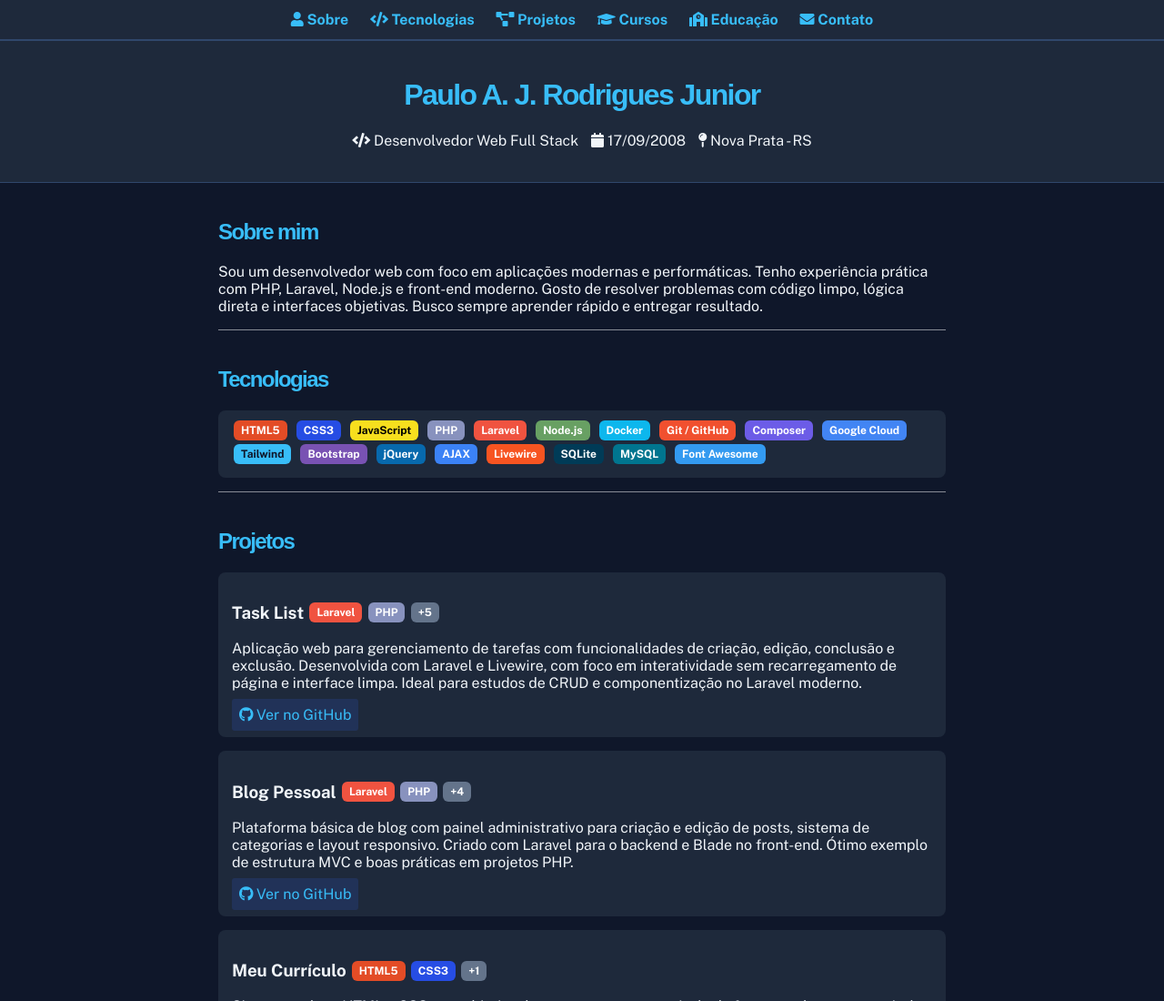
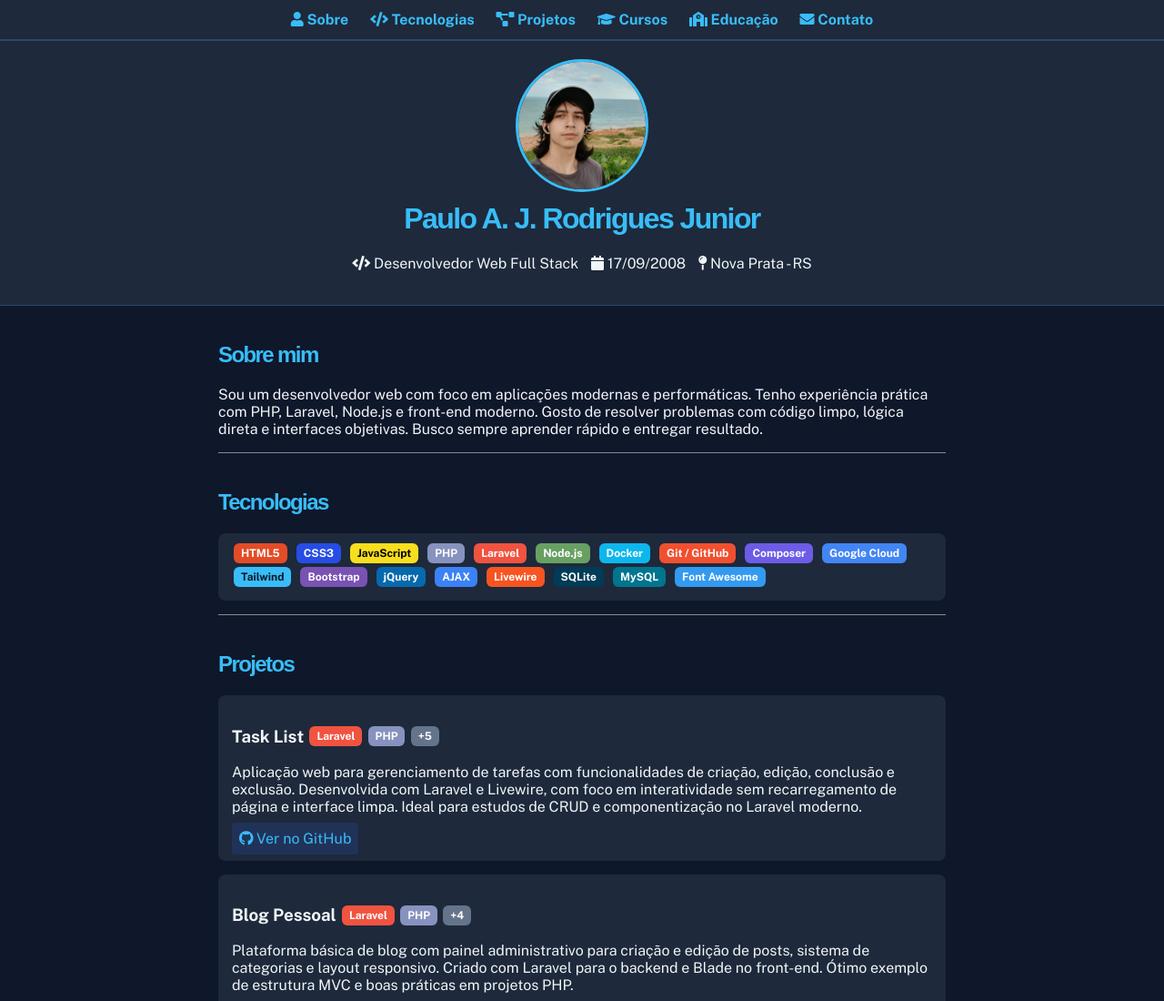
Before and after one commit to N7z/online-resume, a plain HTML site: page index.html in a window 1280 px wide. Shown: the top 1100 px of the page at 91% size. Drawn offline with nearby package versions, Linux system fonts and the light colour scheme; a web font is replaced by a local one.

Commit message:
Add profile picture

```diff
--- a/index.html
+++ b/index.html
@@ -34,6 +34,7 @@
     <a href="#contato"><i class="fas fa-envelope"></i> Contato</a>
 </nav>
 <header>
+    <img src="./minha_foto.jpg" alt="Foto do Paulo" class="profile-photo" />
     <h1>Paulo A. J. Rodrigues Junior</h1>
     <p>
         <span><i class="fas fa-code"></i> Desenvolvedor Web Full Stack</span>
--- a/style.css
+++ b/style.css
@@ -17,6 +17,14 @@ nav {
 	z-index: 10;
 	border-bottom: 1px solid #30476c;
 }
+.profile-photo {
+	width: 140px;
+	height: 140px;
+	border-radius: 50%;
+	object-fit: cover;
+	margin-bottom: 12px;
+	border: 3px solid #38bdf8;
+}
 nav a {
 	margin: 0 10px;
 	color: #38bdf8;
@@ -35,33 +43,40 @@ nav a:hover {
 .ms {
 	margin-left: 10px;
 }
-header, footer {
+header,
+footer {
 	background: #1e293b;
 	padding: 20px;
 	text-align: center;
 	border-top: 1px solid #30476c;
 	border-bottom: 1px solid #30476c;
 }
+header h1 {
+	margin-top: -5px;
+}
 main {
 	max-width: 800px;
 	margin: auto;
 	padding: 20px;
 }
-h1, h2 {
+h1,
+h2 {
 	font-family: "Lexend Mega", sans-serif;
 	color: #38bdf8;
-    transition: .1s all ease-in-out;
+	transition: 0.1s all ease-in-out;
 	letter-spacing: -0.1rem;
 }
-h1:hover, h2:hover {
-    letter-spacing: .2rem;
+h1:hover,
+h2:hover {
+	letter-spacing: 0.2rem;
 	cursor: default;
 }
 section {
 	margin-bottom: 40px;
 	border-bottom: 1px solid rgba(255, 255, 255, 0.5);
 }
-.project, .tech {
+.project,
+.tech {
 	background: #1e293b;
 	padding: 15px;
 	border-radius: 8px;
```
Also changed, not shown: minha_foto.jpg (added). Lines whose indentation alone changed are shown as unchanged.
